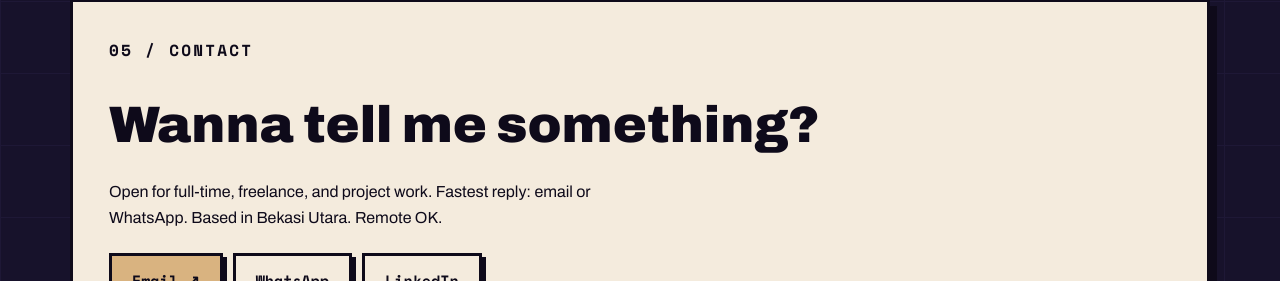
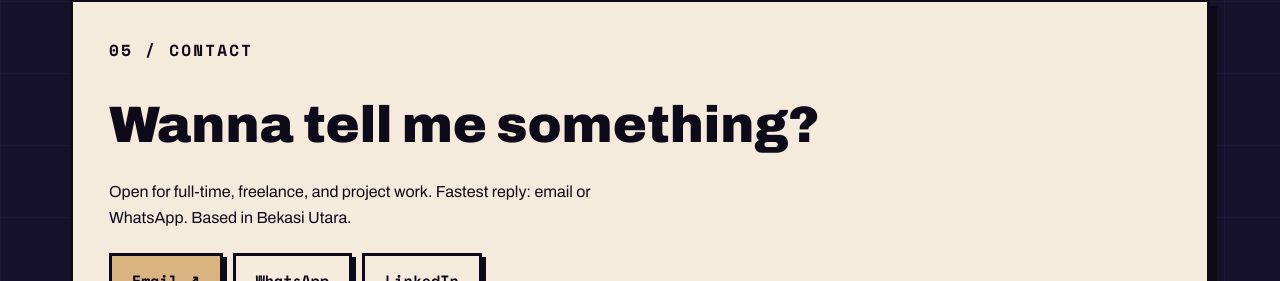
Before and after one commit to dafinwork/dafinwork.github.io, a Next.js app in the folder portfolio-new/frontend/: page / in a window 1280 px wide. Shown: the part 6911-7192 px from the top of the page. Built offline with nearby package versions, Linux system fonts and the light colour scheme; no server answers; the database is empty.

Commit message:
Remove redundant remote label

```diff
--- a/portfolio-new/frontend/src/app/page.tsx
+++ b/portfolio-new/frontend/src/app/page.tsx
@@ -297,7 +297,7 @@ export default function Page() {
             <div className="contact-left">
               <p className="sec-no">05 / Contact</p>
               <h2>Wanna tell me something?</h2>
-              <p>Open for full-time, freelance, and project work. Fastest reply: email or WhatsApp. Based in Bekasi Utara. Remote OK.</p>
+              <p>Open for full-time, freelance, and project work. Fastest reply: email or WhatsApp. Based in Bekasi Utara.</p>
               <div className="work-btns">
                 <a className="btn btn-gold" href="mailto:muhamaddafinaldzaky@gmail.com">Email <span aria-hidden="true">↗</span></a>
                 <a className="btn btn-paper" href="https://wa.me/6281281845863" target="_blank" rel="noopener">WhatsApp</a>
```
